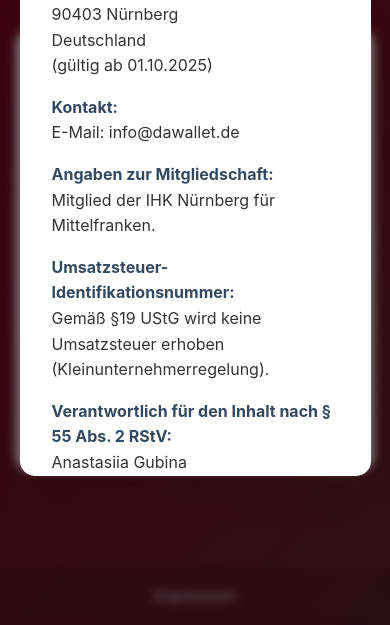
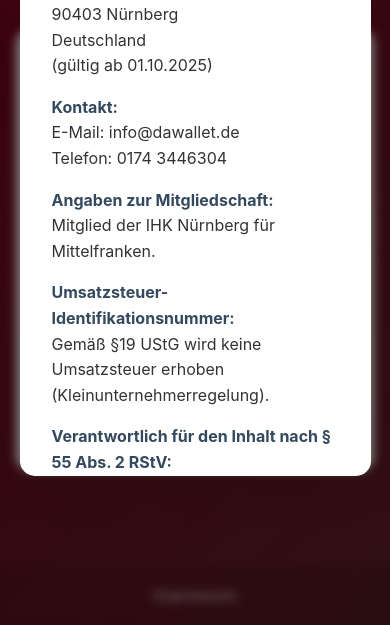
Before and after one commit to vdgg/dawallet-site, a plain HTML site: page index.html in a window 390 px wide. Both pictures are taken after a click on the link "Impressum". Shown: the part 219-844 px from the top of the page. Drawn offline with Linux system fonts and the light colour scheme.

Commit message:
Added phone number in Impressum

```diff
--- a/index.html
+++ b/index.html
@@ -265,8 +265,8 @@
 
                 <strong>Kontakt:</strong>
                 <p>
-                    <!--Telefon: [TELEFONNUMMER]<br-->
-                    E-Mail: info@dawallet.de
+                    E-Mail: info@dawallet.de<br>
+                    Telefon: 0174 3446304
                 </p>
 
                 <strong>Angaben zur Mitgliedschaft:</strong>
```
